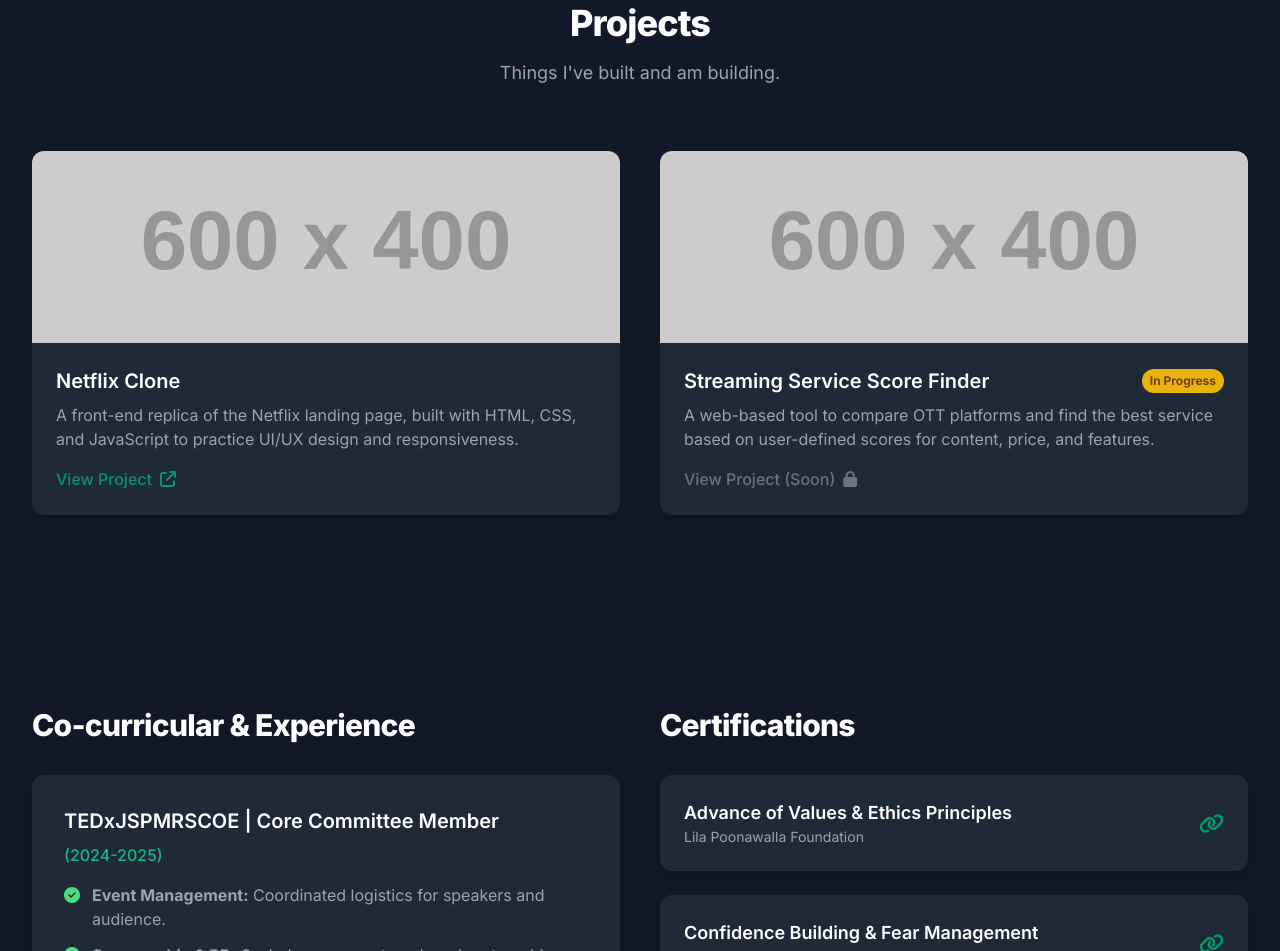
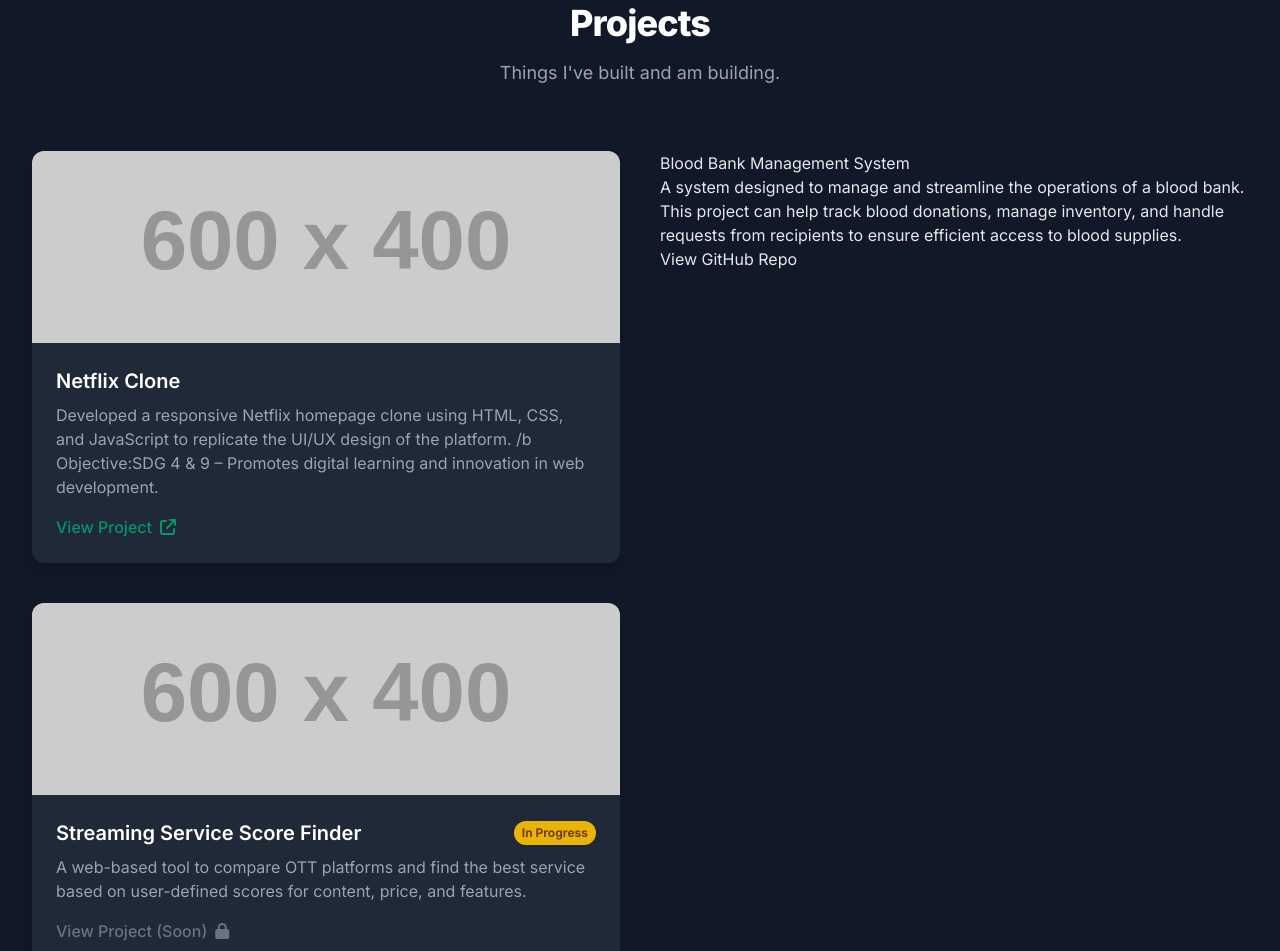
Before and after one commit to Sanjal-N/Sanjal-N.github.io, a plain HTML site: page index.html in a window 1280 px wide. Shown: the part 2581-3532 px from the top of the page. Drawn offline with nearby package versions, Linux system fonts and the light colour scheme; placeholder pictures from the web are drawn by us.

```diff
--- a/index.html
+++ b/index.html
@@ -338,13 +338,24 @@
                         <img src="https://placehold.co/600x400/1F2937/10B981?text=Netflix+Clone" alt="Netflix Clone Screenshot" class="w-full h-48 object-cover">
                         <div class="p-6">
                             <h3 class="text-xl font-semibold text-white mb-2">Netflix Clone</h3>
-                            <p class="text-dark-text-secondary mb-4">A front-end replica of the Netflix landing page, built with HTML, CSS, and JavaScript to practice UI/UX design and responsiveness.</p>
+                            <p class="text-dark-text-secondary mb-4">Developed a responsive Netflix homepage clone using HTML, CSS, and JavaScript to replicate the UI/UX design of the platform.
+/b Objective:SDG 4 & 9 – Promotes digital learning and innovation in web development.</p>
                             <a href="https://sanjal-n.github.io/Netflix-Clone/" target="_blank" class="inline-flex items-center font-medium text-brand-green-dark hover:text-brand-green transition-colors">
                                 View Project
                                 <i class="fa-solid fa-arrow-up-right-from-square ml-2"></i>
                             </a>
                         </div>
                     </div>
+                    <div class="project-card">
+  <h3>Blood Bank Management System</h3>
+  <p>
+    A system designed to manage and streamline the operations of a blood bank. This project can help track blood donations, manage inventory, and handle requests from recipients to ensure efficient access to blood supplies.
+  </p>
+  <div class="project-links">
+    <a href="https://github.com/Sanjal-N/Blood_Bank_Management.git" target="_blank" rel="noopener noreferrer">View GitHub Repo</a>
+
+    </div>
+</div>
 
                     <!-- Project Card 2: Streaming Service Finder -->
                     <div class="bg-dark-card rounded-xl shadow-lg overflow-hidden fade-in delay-2 transform transition-all duration-300 hover:scale-[1.03] hover:shadow-brand-green-dark/30">
```
